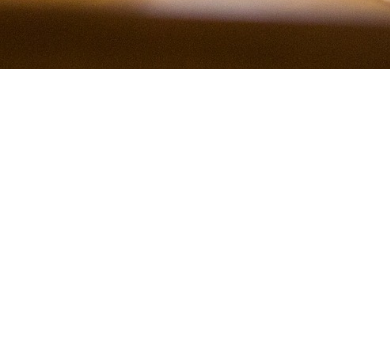
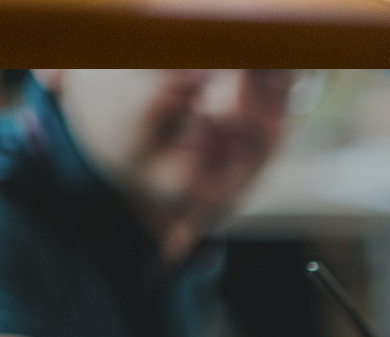
Before and after one commit to syedhassanulhaque/Restaurant-website, a plain HTML site: page food deliver new/index.html in a window 390 px wide. Shown: the part 1788-2125 px from the top of the page. Drawn offline with Linux system fonts and the light colour scheme; the site is published under a folder, as on GitHub Pages, so addresses that start at the root find nothing.

Commit message:
Update phone.css

```diff
--- a/food deliver new/CSS/phone.css
+++ b/food deliver new/CSS/phone.css
@@ -172,7 +172,7 @@
     }
     #clients::before{
         content: '';
-        background: url('/back1.jpg');
+        background: url('../back1.jpg');
         background-size: cover;
         position: absolute;
         top: 0;
```
